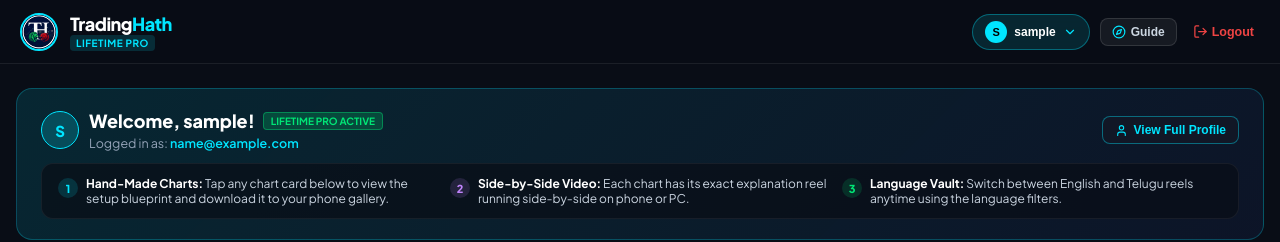
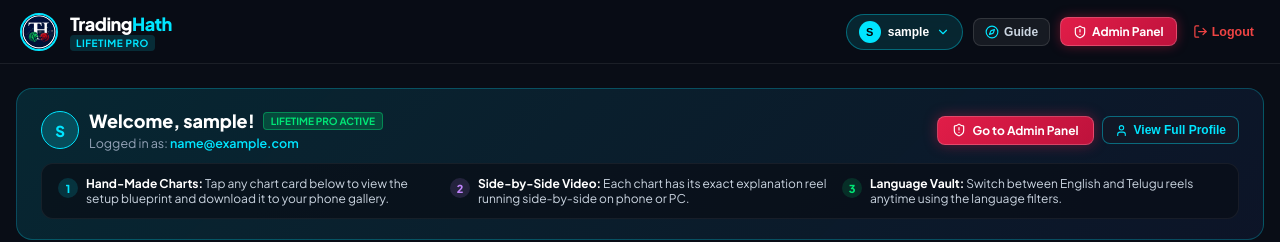
Before and after one commit to tradinghath-rgb/tradinghath-web, a Next.js app: page /dashboard in a window 1280 px wide. Shown: the top 242 px of the page. Built offline with nearby package versions, Linux system fonts and the light colour scheme; sample sign-in values are in the browser's storage.

Commit message:
Add prominent Admin Panel buttons in dashboard topbar, banner, and profile modal

```diff
--- a/src/app/dashboard/page.tsx
+++ b/src/app/dashboard/page.tsx
@@ -23,7 +23,9 @@ import {
   Compass,
   ChevronDown,
   Mail,
-  Phone
+  Phone,
+  ShieldAlert,
+  Settings
 } from 'lucide-react';
 import { INITIAL_POSTS, PostItem } from '@/lib/store';
 
@@ -35,6 +37,7 @@ export default function DashboardPage() {
   const [activeVideoModal, setActiveVideoModal] = useState<string | null>(null);
   const [user, setUser] = useState<any>(null);
   const [isPro, setIsPro] = useState(false);
+  const [isAdmin, setIsAdmin] = useState(false);
   const [checkingAccess, setCheckingAccess] = useState(true);
   const [showProfileModal, setShowProfileModal] = useState(false);
   const [showGuideModal, setShowGuideModal] = useState(false);
@@ -52,12 +55,18 @@ export default function DashboardPage() {
         return;
       }
 
+      let currentUser: any = null;
       if (stored) {
-        setUser(JSON.parse(stored));
+        try {
+          currentUser = JSON.parse(stored);
+          setUser(currentUser);
+        } catch (e) {}
       }
 
       // Pro only if role is admin OR isPro is strictly 'true'
-      const hasPro = role === 'admin' || proStatus === 'true';
+      const adminRole = role === 'admin' || currentUser?.role === 'admin' || currentUser?.username === 'tradinghath' || currentUser?.email === 'tradinghath@gmail.com';
+      setIsAdmin(adminRole);
+      const hasPro = adminRole || proStatus === 'true';
       setIsPro(hasPro);
       setCheckingAccess(false);
     }
@@ -349,6 +358,29 @@ export default function DashboardPage() {
               <span style={{ display: 'inline' }}>Guide</span>
             </button>
 
+            {/* Admin Panel Direct Button (Visible to admin) */}
+            {isAdmin && (
+              <Link
+                href="/admin"
+                style={{
+                  background: 'linear-gradient(135deg, #e11d48, #be123c)',
+                  border: '1px solid rgba(255, 255, 255, 0.2)',
+                  color: '#fff',
+                  padding: '6px 12px',
+                  borderRadius: '8px',
+                  textDecoration: 'none',
+                  display: 'flex',
+                  alignItems: 'center',
+                  gap: '5px',
+                  fontSize: '12px',
+                  fontWeight: '700',
+                  boxShadow: '0 0 12px rgba(225, 29, 72, 0.4)'
+                }}
+              >
+                <ShieldAlert size={14} /> Admin Panel
+              </Link>
+            )}
+
             {/* Logout Button */}
             <button
               onClick={handleLogout}
@@ -425,6 +457,29 @@ export default function DashboardPage() {
               </div>
             </div>
 
+            <div style={{ display: 'flex', alignItems: 'center', gap: '8px' }}>
+              {isAdmin && (
+                <Link
+                  href="/admin"
+                  style={{
+                    background: 'linear-gradient(135deg, #e11d48, #be123c)',
+                    border: '1px solid rgba(255, 255, 255, 0.2)',
+                    borderRadius: '8px',
+                    padding: '6px 14px',
+                    color: '#fff',
+                    fontSize: '12px',
+                    fontWeight: '700',
+                    textDecoration: 'none',
+                    display: 'flex',
+                    alignItems: 'center',
+                    gap: '6px',
+                    boxShadow: '0 0 14px rgba(225, 29, 72, 0.4)'
+                  }}
+                >
+                  <ShieldAlert size={14} /> Go to Admin Panel
+                </Link>
+              )}
+
               <button
                 onClick={() => setShowProfileModal(true)}
                 style={{
@@ -443,6 +498,7 @@ export default function DashboardPage() {
               >
                 <User size={13} /> View Full Profile
               </button>
+            </div>
           </div>
 
           {/* Quick Step-by-Step Platform Directions */}
@@ -1012,6 +1068,26 @@ export default function DashboardPage() {
               </div>
 
               <div style={{ display: 'flex', gap: '10px' }}>
+                {isAdmin && (
+                  <Link
+                    href="/admin"
+                    style={{
+                      padding: '11px 16px',
+                      borderRadius: '10px',
+                      background: 'linear-gradient(135deg, #e11d48, #be123c)',
+                      border: '1px solid rgba(255, 255, 255, 0.2)',
+                      color: '#fff',
+                      fontSize: '13px',
+                      fontWeight: '700',
+                      textDecoration: 'none',
+                      display: 'flex',
+                      alignItems: 'center',
+                      gap: '6px'
+                    }}
+                  >
+                    <ShieldAlert size={15} /> Admin
+                  </Link>
+                )}
                 <button
                   onClick={() => setShowProfileModal(false)}
                   className="btn-trading-glow"
```
Lines whose indentation alone changed are shown as unchanged.
